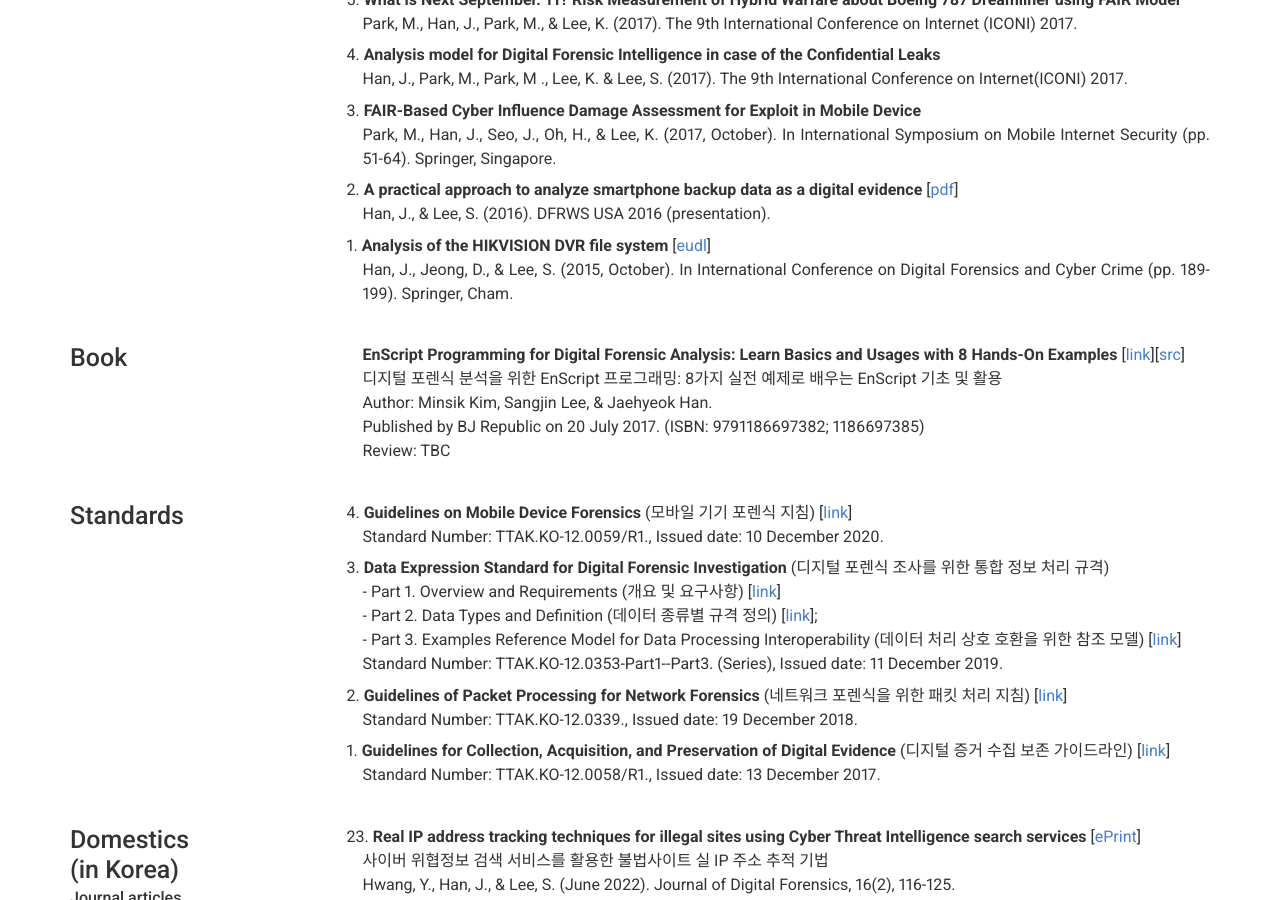
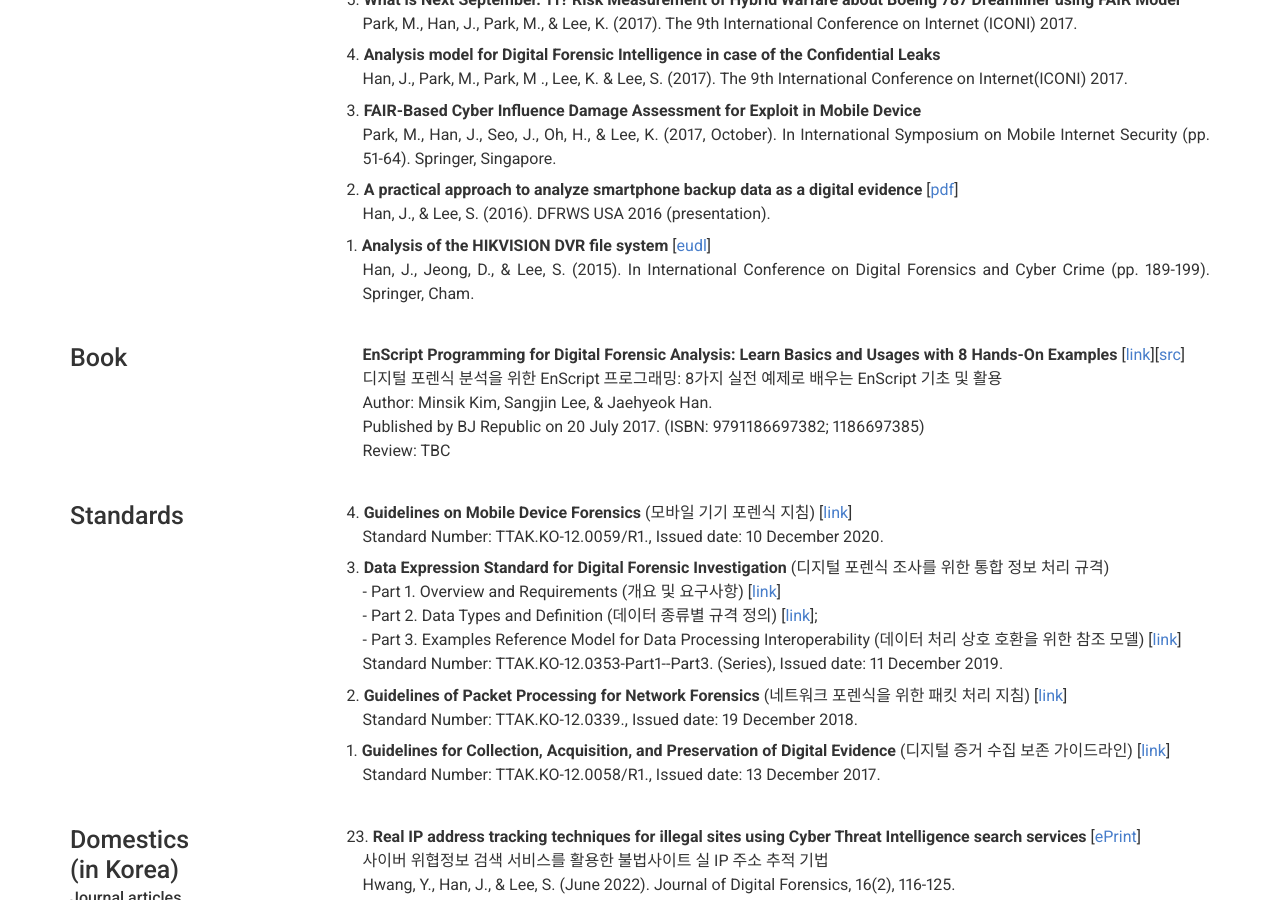
Before and after one commit to JaehyeokHan/jaehyeokhan.github.io, a Jekyll site: the page built from index.md, in a window 1280 px wide and 900 px high, scrolled down 3620 px. Built offline with Jekyll 4.4.1, drawn with Linux system fonts in a browser that asks for light colours; nearby versions of some CDN libraries.

Commit message:
Update _config.yml

```diff
--- a/_config.yml
+++ b/_config.yml
@@ -210,7 +210,7 @@ content:
           <p style="text-indent: -1em;">4. <b>Analysis model for Digital Forensic Intelligence in case of the Confidential Leaks</b><br>Han, J., Park, M., Park, M ., Lee, K. & Lee, S. (2017). The 9th International Conference on Internet(ICONI) 2017.</p>
           <p style="text-indent: -1em;">3. <b>FAIR-Based Cyber Influence Damage Assessment for Exploit in Mobile Device</b><br>Park, M., Han, J., Seo, J., Oh, H., & Lee, K. (2017, October). In International Symposium on Mobile Internet Security (pp. 51-64). Springer, Singapore.</p>
           <p style="text-indent: -1em;">2. <b>A practical approach to analyze smartphone backup data as a digital evidence</b> [<A href = "https://www.researchgate.net/publication/315379157_A_practical_approach_to_analyze_smartphone_backup_data_as_a_digital_evidence" target = "top">pdf</A>]<br>Han, J., & Lee, S. (2016). DFRWS USA 2016 (presentation).</p>
-          <p style="text-indent: -1em;">1. <b>Analysis of the HIKVISION DVR file system</b> [<A href = "https://eudl.eu/pdf/10.1007/978-3-319-25512-5_13" target = "top">eudl</A>]<br>Han, J., Jeong, D., & Lee, S. (2015, October). In International Conference on Digital Forensics and Cyber Crime (pp. 189-199). Springer, Cham.</p>
+          <p style="text-indent: -1em;">1. <b>Analysis of the HIKVISION DVR file system</b> [<A href = "https://eudl.eu/pdf/10.1007/978-3-319-25512-5_13" target = "top">eudl</A>]<br>Han, J., Jeong, D., & Lee, S. (2015). In International Conference on Digital Forensics and Cyber Crime (pp. 189-199). Springer, Cham.</p>
 
       - layout: left
         title: Book
```
